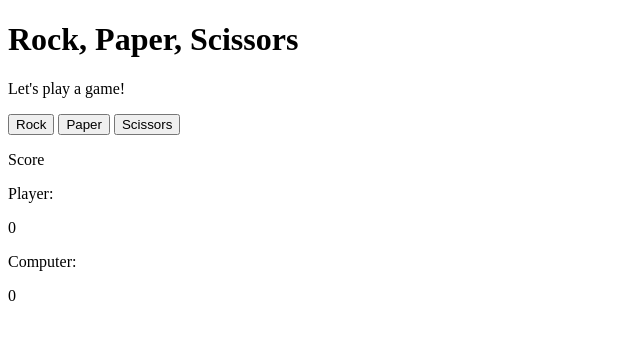
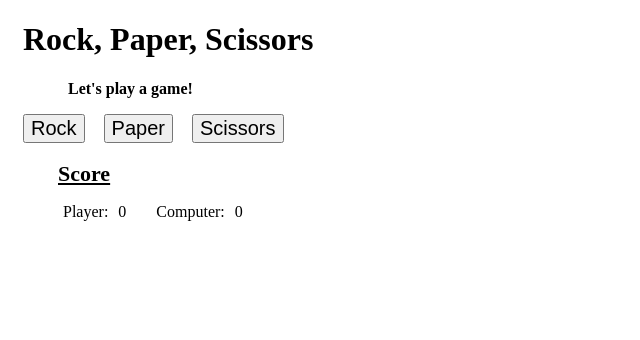
Before and after one commit to YaMrTh/RockPaperScissors, a plain HTML site: page index.html in a window 1280 px wide. Shown: the whole page, without its empty margins (0-640 px from the left). Drawn offline with Linux system fonts and the light colour scheme.

Commit message:
Add css style to the page

```diff
--- a/index.html
+++ b/index.html
@@ -7,27 +7,30 @@
     <script src="jsfile.js" defer></script>
     <title>Rock, Paper, Scissors</title>
 </head>
-<header>
-    <h1>Rock, Paper, Scissors</h1>
-</header>
+
 <body>
-    <p>Let's play a game!</p>
+    <header>
+        <h1>Rock, Paper, Scissors</h1>
+    </header>
+    <p class="intro">Let's play a game!</p>
     <div class="choices">
         <button class="rock">Rock</button>
         <button class="paper">Paper</button>
         <button class="scissors">Scissors</button>
     </div>
+    <br>
     <div class="result">
         <p class="display">Score</p>
         <div class="score">
             <p class="player">Player: </p>
-            <p class="playerScore"></p>
+            <p class="playerScore">0</p>
+            <div></div>
+            <div></div>
             <p class="computer">Computer: </p>
-            <p class="computerScore"></p>
+            <p class="computerScore">0</p>
         </div>
-        <p class="announce"></p>
-        <p class="outcome"></p>
+        <h3 class="announce"></h3>
+        <h2 class="outcome"></h2>
     </div>
-
 </body>
 </html>
--- a/jsfile.js
+++ b/jsfile.js
@@ -50,8 +50,6 @@ const announce = document.querySelector(".announce");
 const playerScore = document.querySelector(".playerScore");
 const pcScore = document.querySelector(".computerScore");
 const outcome = document.querySelector(".outcome");
-playerScore.textContent = humanScore;
-pcScore.textContent = computerScore;
 
 
 rockButton.addEventListener("click", () => {
--- a/styles.css
+++ b/styles.css
@@ -0,0 +1,40 @@
+header {
+    margin-left: 15px;
+}
+
+.intro {
+    font-weight: 900;
+    margin-left: 60px;
+}
+
+choices {
+    margin-left: 30px;
+}
+
+button {
+    font-size: 20px;
+    margin-left: 15px;
+}
+
+.display {
+    font-weight: 900;
+    font-size: 22px;
+    text-decoration: underline;
+    margin: 0 50px;
+    padding: 0;
+}
+
+.score {
+    display: flex;
+    gap: 10px;
+    margin-left: 55px;
+}
+
+.announce {
+    text-decoration: underline;
+    margin-left: 30px;
+}
+
+.outcome {
+    margin-left: 10px;
+}
```
